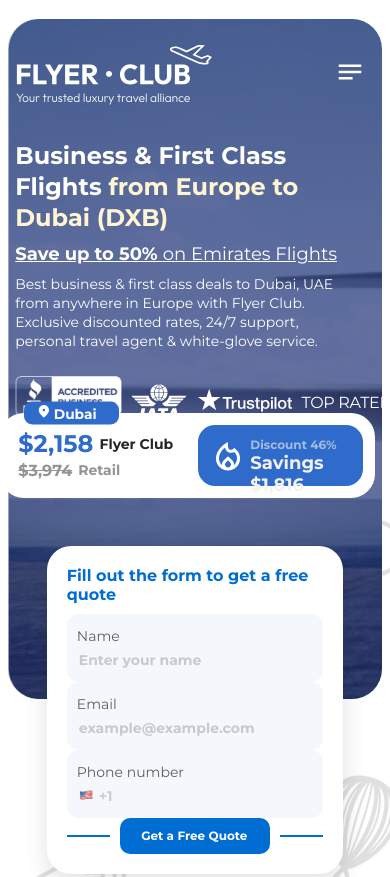
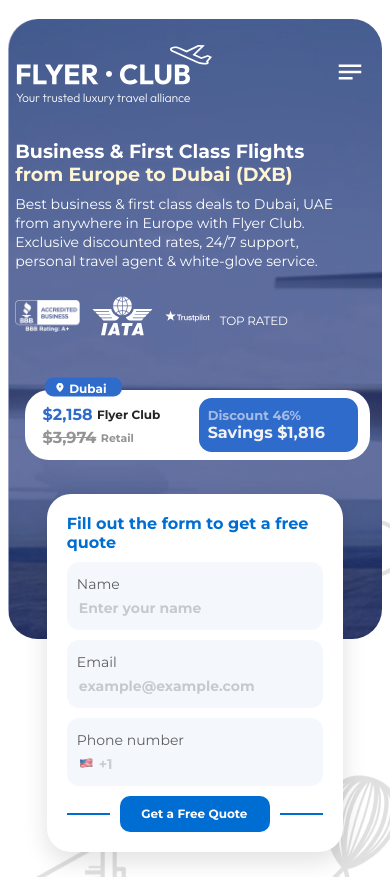
Before and after one commit to Zakhozhij/flights, a website built with webpack: page src/index.html in a window 390 px wide. Shown: the top 877 px of the page. Built offline with nearby package versions, Linux system fonts and the light colour scheme.

Commit message:
Flights 4

```diff
--- a/src/css/advantages.css
+++ b/src/css/advantages.css
@@ -101,7 +101,7 @@
 
 @media (min-width: 200px) and (max-width: 1440px) {
 	.advantages {
-		width: calc(100% + (76.65 - 100) * ((100vw - 400px) / (1440px - 400)));
+		width: calc(100% + (76.65 - 100) * ((100vw - 400px) / (1440 - 400)));
 	}
 
 	.advantages_title {
--- a/src/css/footer.css
+++ b/src/css/footer.css
@@ -86,7 +86,6 @@
     font-weight: 400;
     color: #242424;
     line-height: 23px;
-    margin-bottom: 15px;
 }
 
 
@@ -108,6 +107,7 @@
     display: flex;
     flex-direction: row;
     align-items:center;
+    min-height: 50px;
 }
 
 
@@ -227,11 +227,11 @@
     .footer_all_rights {
         width: 78.255%;
     }
-    .footer_all_rights_row{
+    /* .footer_all_rights_row{
         display: flex;
         flex-direction: column;
         justify-content: center;
-    }
+    } */
     .footer_all_rights {
         top: 55.2%;
     }
--- a/src/css/form.css
+++ b/src/css/form.css
@@ -1,4 +1,3 @@
-
 .form_free_quote {
 	position: absolute;
 	display: flex;
@@ -35,7 +34,7 @@
 	color: #006dd2;
 	margin-bottom: 10px;
 }
-.form{
+.form {
 	display: flex;
 	width: 100%;
 	flex-direction: column;
@@ -139,6 +138,18 @@
 	.form_input {
 		width: 100%;
 	}
+	.form_block {
+		gap: 10px;
+		margin-bottom: 10px;
+	}
 }
-@media (max-width: 576px) {
+@media (max-width: 450px) {
+	 .form_free_quote {
+		top: 494px;
+	}
 }
+@media (max-width: 320px) {
+	.form_free_quote {
+		top: 418px;
+   }
+}
--- a/src/css/howItWorks.css
+++ b/src/css/howItWorks.css
@@ -167,7 +167,7 @@
         background: linear-gradient(180deg, #006DD2 -11.29%, #59C2FD 105.4%);
     }
     .how_it_works_way_item:after {
-        left: 116px;
+        left: 115px;
         top: 229px;
         border: 9px solid transparent;
         border-top: 9px solid #3aa4ee;
--- a/src/css/promo.css
+++ b/src/css/promo.css
@@ -2,7 +2,7 @@
 	position: absolute;
 	max-width: 1346.15px;
 	width: 96%;
-	min-height: 680px;
+	height: 680px;
 	top: 19px;
 	right: 0;
 	left: 0;
@@ -86,7 +86,6 @@
 	font-style: normal;
 	font-weight: 700;
 	font-size: 36px;
-	line-height: 45px;
 	margin: 0;
 	/* or 125% */
 	color: #ffffff;
@@ -118,39 +117,45 @@
 	flex-direction: row;
 	align-items: center;
 	padding: 0px;
-	gap: 3.6%;
 	margin-top: 16px;
+	width: 100%;
+	gap:3.6%;
 }
 .partners_top_rated {
 	position: relative;
-	max-width: 183px;
+	max-width: 200px;
 	width: 100%;
+	display: flex;
+	align-items:flex-end;
+	gap:5%;
 }
 .partners_top_rated img {
 	height: 24px;
 }
 .partners_image_1 {
-	width: 138.59px;
-	height: 69.65px;
+	min-width: 65px;
+	max-width: 138.59px;
+	max-height: 69.65px;
+	width:100%;
 }
 .partners_image_2 {
-	width: 72.61px;
-	height: 46.54px;
+	min-width: 35px;
+	max-width: 72.61px;
+	max-height: 46.54px;
+	width:100%;
 }
 .partners_image_3 {
-	width: 97.73px;
-	height: 24px;
+	min-width: 45px;
+	max-width: 97.73px;
+	max-height: 24px;
+	width:100%;
 }
 
 .top_rated_text {
-	position: absolute;
-	left: 105px;
-	top: 5px;
+
 	font-style: normal;
 	font-weight: 400;
 	font-size: 16px;
-	line-height: 20px;
-	/* identical to box height, or 125% */
 	width: 100%;
 	letter-spacing: -0.02em;
 	text-transform: uppercase;
@@ -163,7 +168,7 @@
 	width: 100px;
 	height: 100px;
 	right: 3.2%;
-    top: 48.5%;
+	top: 48.5%;
 	border-radius: 50%;
 	background: #ffffff;
 	box-shadow: 0px 9px 25px rgba(0, 0, 0, 0.12);
@@ -214,7 +219,7 @@
 	width: 100%;
 	height: 96.52px;
 	right: 9%;
-	top: 58%;
+	bottom: 28%;
 }
 
 .flyer_club_label {
@@ -226,9 +231,9 @@
 	transform: translateY(-50%);
 	position: absolute;
 	max-width: 95.23px;
-	width:100%;
+	width: 100%;
 	height: 23px;
-	left: 23.32px;
+	left: 6.5%;
 	top: 0px;
 
 	background: #2e6bcb;
@@ -238,12 +243,12 @@
 	height: 14.12px;
 }
 .flyer_club_label_name {
-	width: 43px;
+	max-width: 43px;
+	width:100%;
 	height: 15px;
 	font-style: normal;
 	font-weight: 700;
 	font-size: 13.79px;
-	line-height: 15px;
 	color: #ffffff;
 }
 
@@ -259,6 +264,10 @@
 	border-radius: 24px;
 }
 .price {
+	display: flex;
+	flex-direction: column;
+	align-items:flex-start;
+	justify-content: center;
 	max-width: 156px;
 	width: 100%;
 	font-size: 14px;
@@ -280,7 +289,6 @@
 }
 .price_total span {
 	font-size: 24px;
-	line-height: 29px;
 	color: #2e6bcb;
 }
 
@@ -293,18 +301,17 @@
 	height: 24px;
 	font-style: normal;
 	font-weight: 700;
-	line-height: 24px;
 	color: #949494;
 }
 .price_retail span {
 	font-size: 16px;
-	line-height: 29px;
 	text-decoration-line: line-through;
 	color: #949494;
 }
 
 .discount {
-	width: 198px;
+	max-width: 198px;
+	width: 100%;
 	display: flex;
 	flex-direction: row;
 	align-items: flex-start;
@@ -335,7 +342,6 @@
 	font-style: normal;
 	font-weight: 700;
 	font-size: 12px;
-	line-height: 15px;
 	color: #f3f3f3;
 	opacity: 0.6;
 }
@@ -343,16 +349,15 @@
 	font-style: normal;
 	font-weight: 700;
 	font-size: 18px;
-	line-height: 22px;
 	color: #f3f3f3;
 }
 
-.hamburger{
+.hamburger {
 	display: none;
 	width: 40px;
 	height: 40px;
 }
-.hamburger img{
+.hamburger img {
 	width: 30x;
 	height: 30px;
 }
@@ -361,19 +366,15 @@
 	.menu {
 		width: 92%;
 	}
-	.menu_logo img{
+	.menu_logo img {
 		width: 167px;
 		height: 50px;
 	}
-	.menu_list .menu_list_item button{
+	.menu_list .menu_list_item button {
 		padding: 15px 36px;
 	}
 	.promo_banner {
 		left: 4%;
-	}
-	.promo_banner .title {
-		font-size: 31px;
-		line-height: 39px;
 	}
 	.flyer_club {
 		right: 6%;
@@ -388,10 +389,10 @@
 	.menu {
 		width: 96%;
 	}
-	.menu_logo img{
+	.menu_logo img {
 		width: 140px;
 	}
-	.menu_list .menu_list_item button{
+	.menu_list .menu_list_item button {
 		padding: 10px 10px;
 		font-size: 14px;
 	}
@@ -401,14 +402,8 @@
 
 	.promo_banner {
 		left: 2%;
-		width: 56%;
 	}
-
-	.promo_banner .title {
-		font-size: 28px;
-		line-height: 35px;
-	}
-	.description{
+	.description {
 		font-size: 14px;
 	}
 	.flyer_club {
@@ -421,12 +416,7 @@
 }
 @media (max-width: 768px) {
 	.promo_banner {
-		width: 68%;
 		gap: 9px;
-	}
-	.promo_banner .title {
-		font-size: 24px;
-		line-height: 31px;
 	}
 	.sale_description {
 		font-size: 18px;
@@ -436,14 +426,6 @@
 		line-height: 19px;
 	}
 
-	.partners_image_1 {
-		width: 114.59px;
-    	height: 51.65px;
-	}
-	.partners_image_2 {
-		width: 55.61px;
-    height: 39.54px;
-	}
 	.flyer_club {
 		top: 58%;
 	}
@@ -458,26 +440,139 @@
 		font-size: 12px;
 		height: 40px;
 	}
-
-
 }
 @media (max-width: 576px) {
 	.elipse {
 		display: none;
 	}
-	.menu ul{
+	.menu ul {
 		display: none;
 	}
 	.promo_banner {
-		width: 90%;
 		gap: 9px;
 	}
 
-	.menu_logo img{
+	.menu_logo img {
 		width: 197px;
 		height: 60px;
 	}
-	.hamburger{
+	.hamburger {
 		display: block;
 	}
+	.flyer_club {
+		width: 98%;
+		height: 79px;
+		top: 58%;
+		right: 0;
+		left: 0;
+		margin: auto;
+		padding: 8px 8px 8px 13px;
+		gap: 11.8px;
+	}
+	.flyer_club_content {
+		height: 69.71px;
+		gap: 5.9px;
+	}
+	.price {
+		gap: 1.48px;
+		height: 39.48px;
+	}
+
+	.price_total {
+		gap: 4.43px;
+		font-size: 12px;
+		color: #242424;
+	}
+	.price_total span {
+		font-size: 16px;
+		color: #2e6bcb;
+	}
+
+	.price_retail {
+		gap: 4.43px;
+		height: 18px;
+		font-size: 11px;
+	}
+
+
+	.discount {
+		padding: 8.85294px;
+		gap: 2.95px;
+		height: 53.71px;
+		border-radius: 12.5417px;
+	}
+	.discount_icon{
+		display: none;
+	}
+	.flyer_club_label {
+		padding: 4px 14px 4px 10px;
+		gap: 3.04px;
+		width: 77.45px;
+		height: 19px;
+		left: 9%;
+		top: 5px;
+	}
+	.flyer_club_label_img {
+		width: 10.41px;
+		height: 10.41px;
+	}
+	.flyer_club_label_name {
+		height: 11px;
+		font-size: 12px;
+	}
+	.discount_price {
+		font-size: 13px;
+	}
+	.discount_savings {
+		font-size: 16px;
+	}
 }
+@media (max-width: 450px) {
+	.sale_description{
+		display: none;
+	}
+}
+@media (max-width: 350px) {
+	.discount_price {
+		font-size: 12px;
+	}
+	.discount_savings {
+		font-size: 12px;
+	}
+	.price_total {
+		gap: 2.43px;
+		font-size: 10px;
+	}
+	.price_retail span {
+		font-size: 12px;
+	}
+	.flyer_club{
+		top: 64%;
+		padding: 8px 8px 8px 4px;
+	}
+}
+@media (max-width: 320px) {
+	.flyer_club{
+		display: none;
+	}
+}
+@media (min-width: 200px) and (max-width: 1440px) {
+	.promo_banner {
+		width: calc(90% + (51 - 90) * ((100vw - 400px) / (1440 - 400)));
+	}
+	.promo_banner .title {
+		font-size: calc(16px + (36 - 16) * ((100vw - 200px) / (1440 - 200)));
+	}
+	.partners img{
+		width: calc(30% + (100 - 50) * ((100vw - 200px) / (1440 - 200)));
+	}
+	.top_rated_text {
+		font-size: calc(12px + (16 - 12) * ((100vw - 400px) / (1440 - 400)));
+	}
+}
+
+@media (min-width: 300px) and (max-width: 500px) {
+	.promo{
+		height: calc(570px + (680 - 570) * ((100vw - 300px) / (500 - 300)));
+	}
+}
--- a/src/css/slider.css
+++ b/src/css/slider.css
@@ -151,6 +151,14 @@
 	}
 
 }
+@media (max-width: 350px) {
+	.slider_points_item {
+		width: 40px;
+	}
+	.swiper-button{
+		display: none;
+	}
+}
 @media (min-width: 200px) and (max-width: 1440px) {
 	.slider {
 		width: calc(100% + (82.87 - 100) * ((100vw - 400px) / (1440 - 400)));
--- a/src/css/style.css
+++ b/src/css/style.css
@@ -72,7 +72,7 @@
 }
 @media (max-width: 768px) {
   .info_block{
-    top: 888px;
+     top: 923px;
   }
 }
 @media (max-width: 576px) {
@@ -83,3 +83,15 @@
     top: 379.41px;
   }
 }
+@media (max-width: 450px){
+
+  .info_block {
+      top: 893px;
+  }
+}
+@media (max-width: 320px){
+
+  .info_block {
+    top: 809px;
+  }
+}
--- a/src/index.html
+++ b/src/index.html
@@ -108,7 +108,7 @@
 			</section>
 			<section class="form_free_quote">
 				<div class="form_free_quote_content">
-					<div class="form_free_quote_title">Fill out the form to get a free quote</div>
+					<h3 class="form_free_quote_title">Fill out the form to get a free quote</h3>
 					<form class="form">
 						<div class="form_block">
 							<div class="form_input">
@@ -442,28 +442,35 @@
 						</div>
 						<div class="footer_contacts_item">
 							<div class="footer_contacts_item_info footer_contacts_item_info_images">
+								<a href="#">
 									<img
 										src="assets/images/facebook.png"
 										class="footer_contacts_item_coors_image"
 										alt="facebook"
 									/>
+								</a>
+								<a href="#">
 									<img
 										src="assets/images/instagram.png"
 										class="footer_contacts_item_coors_image"
 										alt="instagram"
 									/>
+								</a>
 							</div>
 							<div class="footer_contacts_item_info footer_contacts_item_info_images">
-								<img
+								<a href="#"
+									><img
 										src="assets/images/linkedIn.png"
 										class="footer_contacts_item_coors_image"
 										alt="linkedIn"
-								/>
+								/></a>
+								<a href="#">
 									<img
 										src="assets/images/twitter.png"
 										class="footer_contacts_item_coors_image"
 										alt="twitter"
 									/>
+								</a>
 							</div>
 						</div>
 					</div>
--- a/src/js/index.js
+++ b/src/js/index.js
@@ -1,3 +1,4 @@
+"use strict"
 import "../css/style.css";
 import "../css/promo.css";
 import "../css/form.css";
```
Lines whose indentation alone changed are shown as unchanged.
